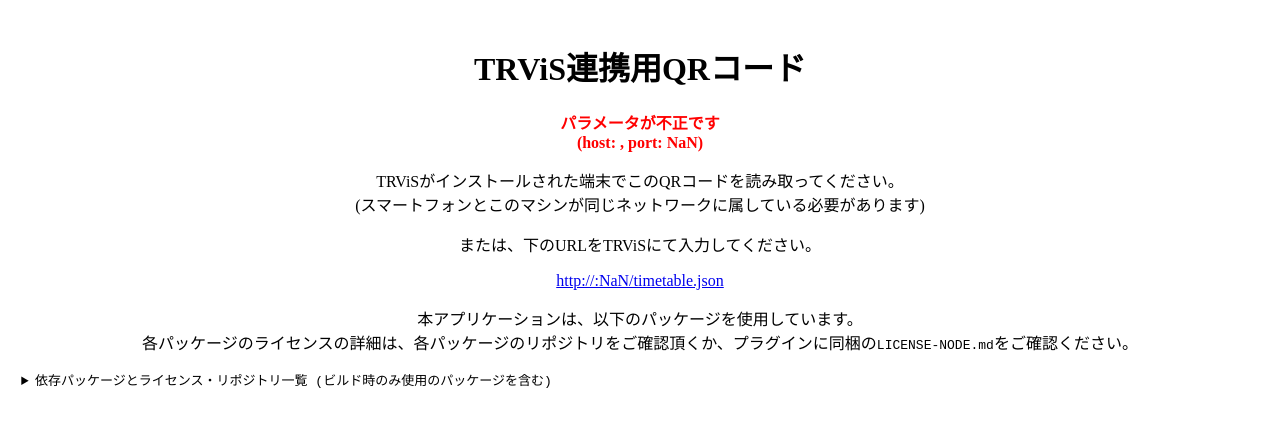
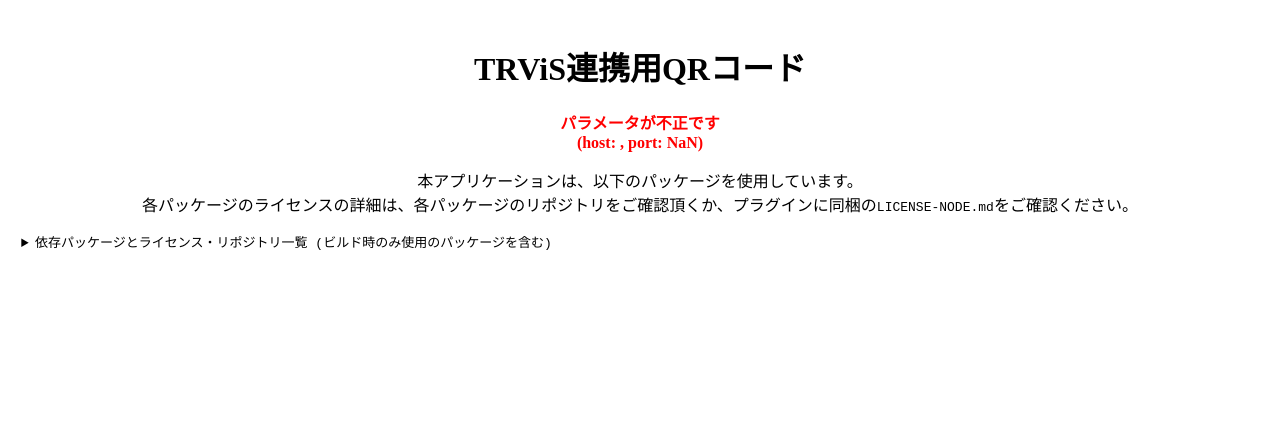
Before and after one commit to TetsuOtter/TRViS.LocalServers, a React (Vite) app in the folder ConnectHelper/: page / in a window 1280 px wide. Shown: the top 426 px of the page. Built offline with nearby package versions, Linux system fonts and the light colour scheme.

Commit message:
ParamError時にQR読み取りの案内を出さないようにした

```diff
--- a/ConnectHelper/src/App.tsx
+++ b/ConnectHelper/src/App.tsx
@@ -20,6 +20,19 @@
 			.then((text) => setLicenseText(text));
 	}, []);
 
+	const readQrGuide = !isParamError && (
+		<>
+			<p>
+				TRViSがインストールされた端末でこのQRコードを読み取ってください。
+				<br />
+				(スマートフォンとこのマシンが同じネットワークに属している必要があります)
+			</p>
+
+			<p>または、下のURLをTRViSにて入力してください。</p>
+			<a href={url}>{url}</a>
+		</>
+	);
+
 	return (
 		<>
 			<h1>TRViS連携用QRコード</h1>
@@ -39,14 +52,7 @@
 				)}
 			</div>
 
-			<p>
-				TRViSがインストールされた端末でこのQRコードを読み取ってください。
-				<br />
-				(スマートフォンとこのマシンが同じネットワークに属している必要があります)
-			</p>
-
-			<p>または、下のURLをTRViSにて入力してください。</p>
-			<a href={url}>{url}</a>
+			{readQrGuide}
 
 			<p>
 				本アプリケーションは、以下のパッケージを使用しています。
```
